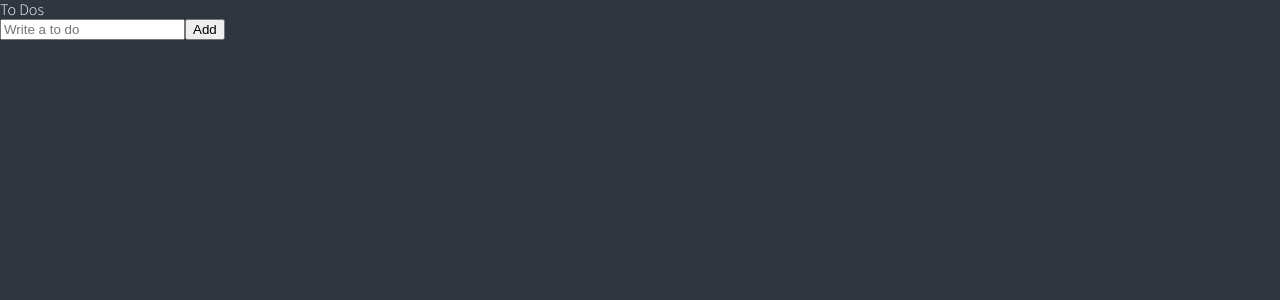
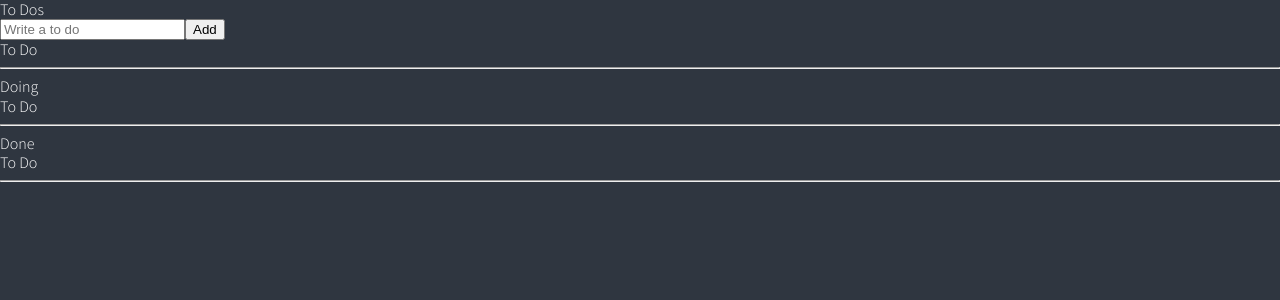
Before and after one commit to 7luky/react-todo-list, a React (Create React App) app: page / in a window 1280 px wide. Shown: the top 300 px of the page. Built offline with nearby package versions, Linux system fonts and the light colour scheme.

Commit message:
#6.15 Immutability part Two

```diff
--- a/src/components/ToDo.tsx
+++ b/src/components/ToDo.tsx
@@ -3,10 +3,12 @@
 
 function ToDo({ text, category, id }: IToDo) {
   const setToDos = useSetRecoilState(toDoState);
+
   const onClick = (event: React.MouseEvent<HTMLButtonElement>) => {
     const {
       currentTarget: { name },
     } = event;
+
     setToDos((oldToDos) => {
       const targetIndex = oldToDos.findIndex((toDo) => toDo.id === id);
       const newToDo = { text, id, category: name as any };
--- a/src/components/ToDoList.tsx
+++ b/src/components/ToDoList.tsx
@@ -1,20 +1,37 @@
 import { useRecoilValue } from "recoil";
 import CreateToDo from "./CreateToDo";
-import { toDoState } from "./atoms";
+import { toDoSelector, toDoState } from "./atoms";
 import ToDo from "./ToDo";
 
 function ToDoList() {
-  const toDos = useRecoilValue(toDoState);
-  console.log(toDos);
+  const [toDos, doing, done] = useRecoilValue(toDoSelector);
   return (
     <div>
       <h1>To Dos</h1>
       <CreateToDo />
+      <h2>To Do</h2>
       <ul>
         {toDos.map((toDo) => (
           <ToDo key={toDo.id} {...toDo} />
         ))}
       </ul>
+      <hr />
+      <h1>Doing</h1>
+      <h2>To Do</h2>
+      <ul>
+        {doing.map((toDo) => (
+          <ToDo key={toDo.id} {...toDo} />
+        ))}
+      </ul>
+      <hr />
+      <h1>Done</h1>
+      <h2>To Do</h2>
+      <ul>
+        {done.map((toDo) => (
+          <ToDo key={toDo.id} {...toDo} />
+        ))}
+      </ul>
+      <hr />
     </div>
   );
 }
--- a/src/components/atoms.tsx
+++ b/src/components/atoms.tsx
@@ -1,4 +1,5 @@
-import { atom } from "recoil";
+import { atom, selector } from "recoil";
+import ToDo from "./ToDo";
 
 export interface IToDo {
   text: string;
@@ -10,3 +11,15 @@
   key: "toDo",
   default: [],
 });
+
+export const toDoSelector = selector({
+  key: "toDoSelector",
+  get: ({ get }) => {
+    const toDos = get(toDoState);
+    return [
+      toDos.filter((toDo) => toDo.category === "TO_DO"),
+      toDos.filter((toDo) => toDo.category === "DOING"),
+      toDos.filter((toDo) => toDo.category === "DONE"),
+    ];
+  },
+});
```
